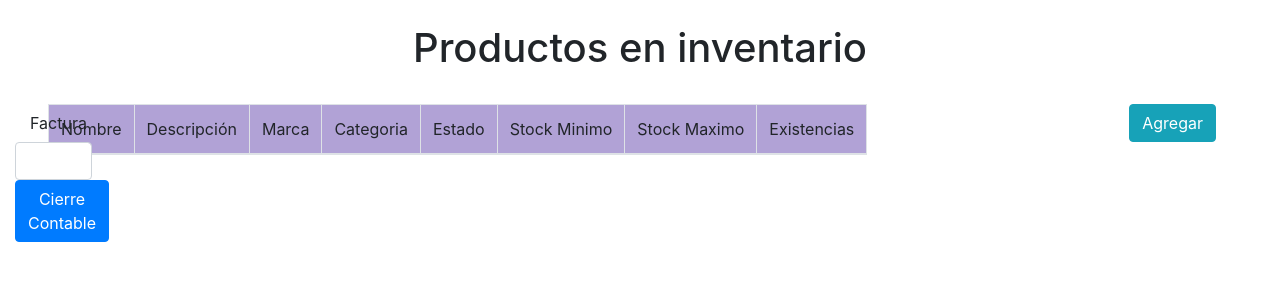
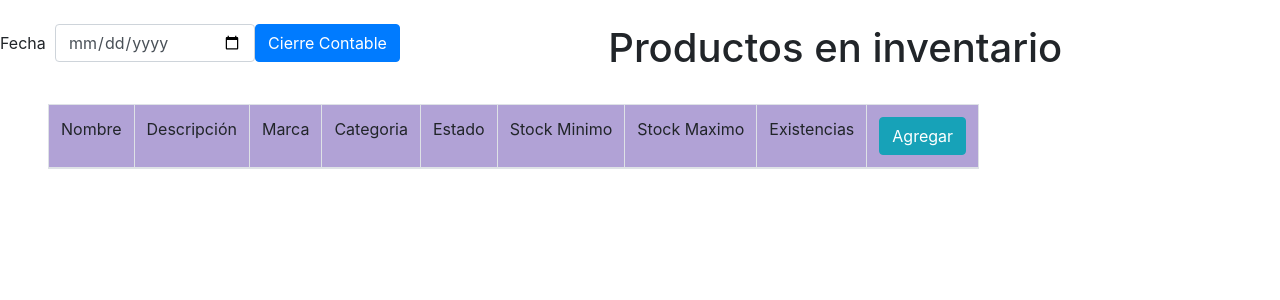
Before and after one commit to OrellanaGC/Sist-Cont, a Django app: template templates/productos/verProducto.html in a window 1280 px wide. Shown: the part 56-356 px from the top of the page. Run offline with Django 3.2, Linux system fonts and the light colour scheme; the template is opened without the code that fills it, so the values that code supplies are empty; parts of the project's set-up code (start-up, migrations or seed data) failed here and were passed over; some libraries are stand-ins or nearby versions.

Commit message:
mejoras en templates para Kardex

```diff
--- a/apps/producto/models.py
+++ b/apps/producto/models.py
@@ -23,3 +23,6 @@ class Producto(models.Model):
         ('Deshabilitado', 'DESHABILITADO')
     )
     estado = models.CharField(max_length=15, choices=ESTADO, default='')
+
+    def __str__(self):
+        return self.nombre
--- a/apps/transaccion/views.py
+++ b/apps/transaccion/views.py
@@ -9,6 +9,7 @@ from apps.transaccion.models import Transaccion
 from apps.kardex.views import *
 from apps.kardex.models import LineaPeriodo
 from apps.transaccionInventario.models import *
+from datetime import datetime
 import json
 
 # Create your views here.
--- a/templates/inventario/inventario.html
+++ b/templates/inventario/inventario.html
@@ -10,7 +10,7 @@
 <!-- Inicio contenido -->
 
         <!--Pegando nueva tabla-->
-<div class="tabla" style="margin-left:60px; margin-right: 60px">
+<div class="tabla" style="margin-left:80px; margin-right: 80px">
 <table class="table table-bordered" style="border: 1px solid #ddd !important;">
   <thead>
     {%if kardex %}
@@ -46,7 +46,7 @@
       <th class="col-1">Cantidad</th>
       <th class="col-1">Valores</th>
       <!--campo para comprobacion-->
-      <th class="col-1">Comprobacion</th>
+      <th class="col-1" style="text-align: center;">Compro-<br>bacion</th>
     </tr>
   </thead>
  <!--probando para una sola fila, se debe usar un foreach para mandar a traer todos los datos-->
--- a/templates/productos/registrarProducto.html
+++ b/templates/productos/registrarProducto.html
@@ -8,7 +8,7 @@
 {% endblock %}
 {% block content %}
 <title>Registrar Producto</title>
-        <h1 style=" text-align: center;">Registro</h1>
+        <h1 style=" text-align: center;">Registro Producto</h1>
 
     <div  class="d-inline-flex pl-5">
 
--- a/templates/productos/registrarTransaccion.html
+++ b/templates/productos/registrarTransaccion.html
@@ -9,12 +9,12 @@
 {% block content %}
 <title>Registrar Transaccion</title>
 
-        <h1 style=" text-align: center;">Registro</h1>
+        <h1 style=" text-align: center;">Transaccion en inventario</h1>
         <br>
         <br>
     <div  class="d-inline-flex pl-5">
 
-    <form style="position: absolute;right:43%" method="post">
+    <form style="position: absolute;right:43%;" method="post">
       {%csrf_token%}
 
       {{form.as_table}}
--- a/templates/productos/verProducto.html
+++ b/templates/productos/verProducto.html
@@ -8,18 +8,39 @@
 {% endblock %}
 {% block content %}
 <title>Productos</title>
+<style type="text/css">
+  .asideIzq
+{
+        float: left;
 
-        <h1 class="d-flex justify-content-center">Productos en inventario</h1>
-            <form method="post">
+    }
+    .asideDer
+{
+        float: center;
+
+    }
+    .Fecha{
+width:200px;
+
+}
+</style>
+    <aside class="asideIzq">
+      <form method="post">
               {%csrf_token%}
-              <div class="col-1" style="position: absolute;top: 20%; left: : 5%">
-                <label name="fechaK" id="fechaK" for="colFormLabel" class="col-sm-2 col-form-label">Factura</label>
-                <input name="fechaK" id="fechaK" class="form-control" type="text">
+              <div class="row" >
+                <label name="fechaK" id="fechaK" for="colFormLabel" class="col-sm-2 col-form-label">Fecha</label>
+                <input name="fechaK" id="fechaK" class="form-control Fecha" type="date">
                 <button style=" text-align: center;" type="submit" class="btn btn-primary">Cierre Contable</button>
               </div>
 
             </form>
-            <a class="btn btn-info" style="position: absolute;top: 20%; right: 5%" href="{%url 'registrarProducto'%}">Agregar</a>
+    </aside>
+    <aside class="asideDer">
+      <h1 class="d-flex justify-content-center">Productos en inventario</h1>
+    </aside>
+
+
+
 
             <br>
 
@@ -37,6 +58,7 @@
       <td scope="col">Stock Minimo</td>
       <td scope="col">Stock Maximo</td>
       <td scope="col">Existencias</td>
+      <td scope="col"> <a class="btn btn-info" href="{%url 'registrarProducto'%}">Agregar</a></td>
     </tr>
   </thead>
     <tbody>
```
Also changed, not shown: apps/producto/forms.py (+6 -2 lines).
